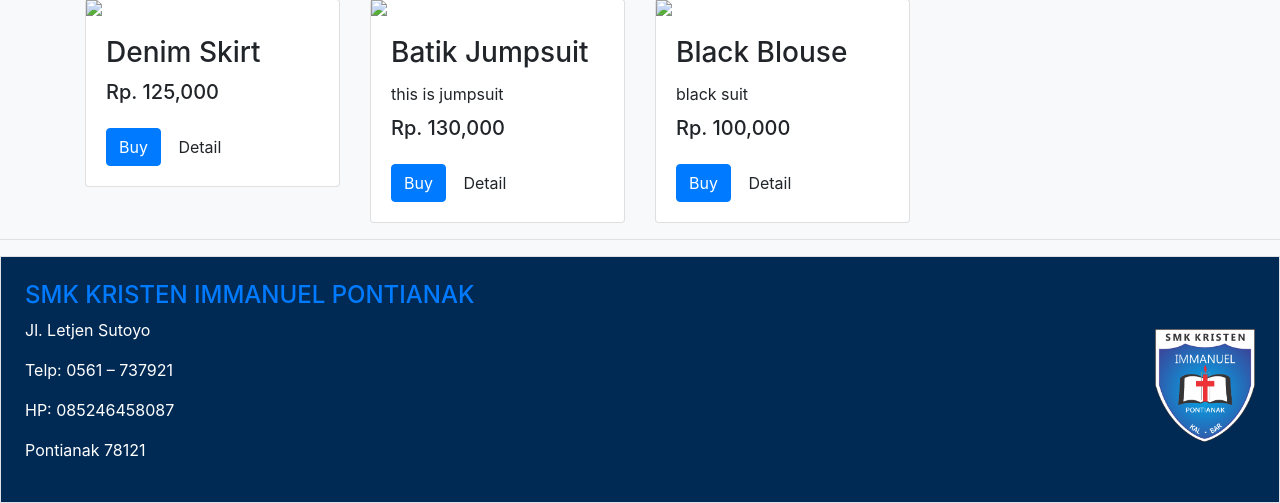
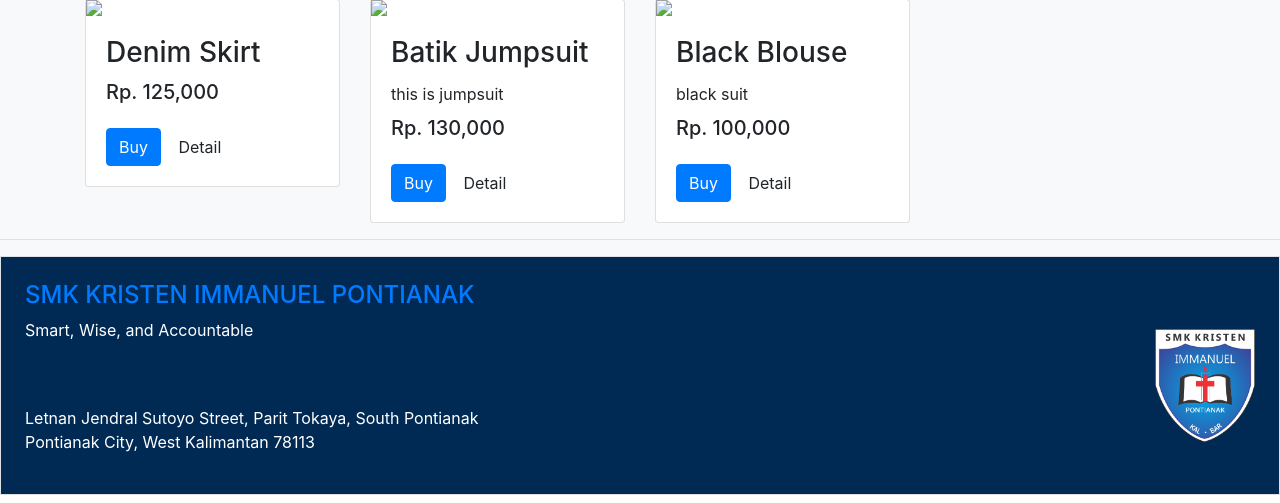
Before and after one commit to jocellynenatasyaa/website, a PHP site: page /website/home.php in a window 1280 px wide. Shown: the part 841-1344 px from the top of the page. Run offline with PHP 8.4, Linux system fonts and the light colour scheme; a user stored in the database is signed in; data comes from the database, SQL or seed files in the repository; some libraries are stand-ins or nearby versions.

Commit message:
ubah jdi bahasa inggris

```diff
--- a/home.php
+++ b/home.php
@@ -123,10 +123,10 @@
                 <a href="https://ski.sch.id/new/smk-kristen-immanuel/">
                     <h4> SMK KRISTEN IMMANUEL PONTIANAK </h4>
                 </a>
-                <p>Jl. Letjen Sutoyo</p>
-                <p>Telp: 0561 – 737921</p>
-                <p>HP: 085246458087</p>
-                <p>Pontianak 78121</p>
+                <p>Smart, Wise, and Accountable</p>
+                <br><br>
+                <p>Letnan Jendral Sutoyo Street, Parit Tokaya, South Pontianak
+                <br>Pontianak City, West Kalimantan 78113</p>
             </div>
             <img src="images/smk.png" alt="smk" class="ml-3 mt-5" style="width:100px;">
         </div>
```
